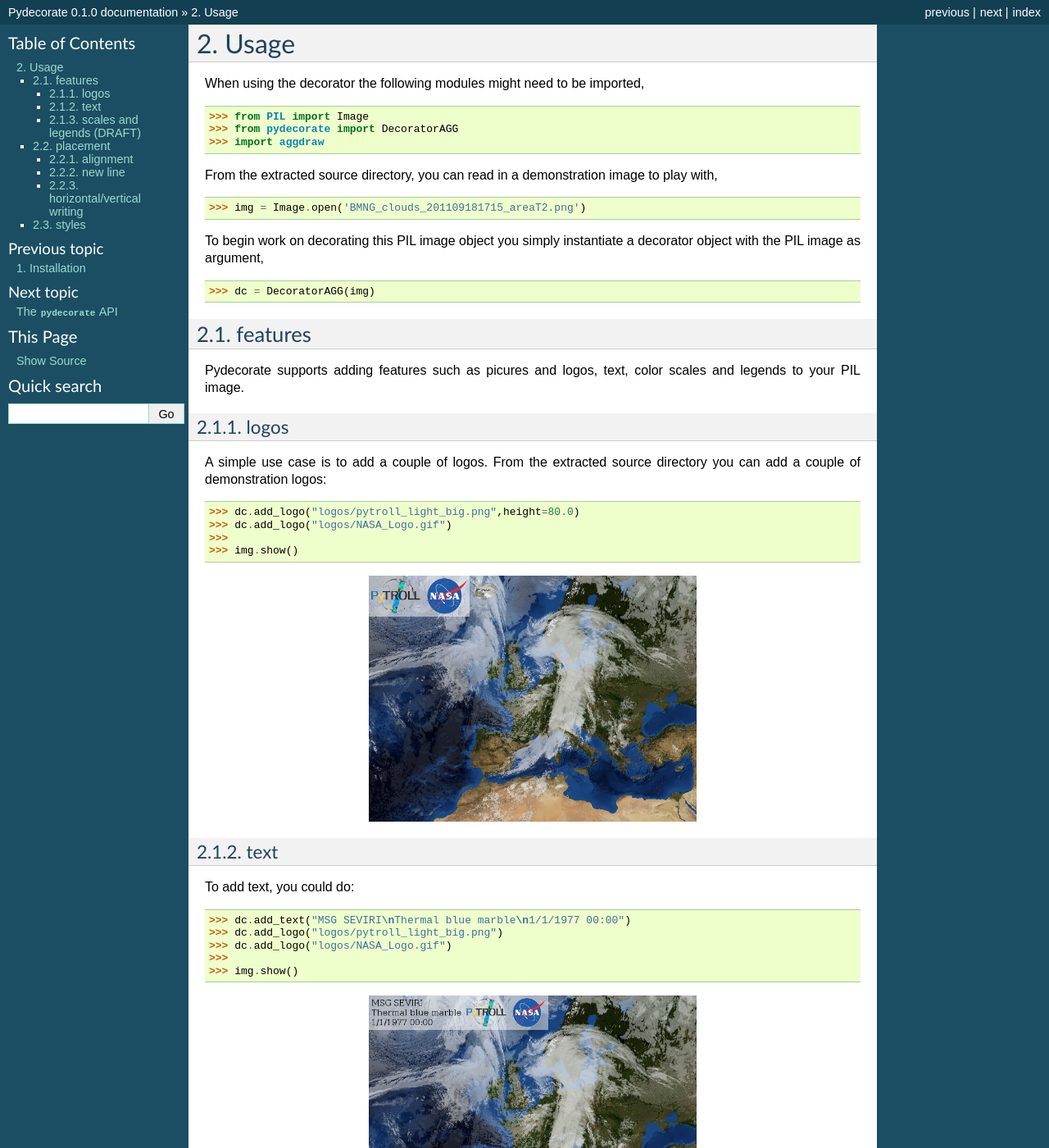
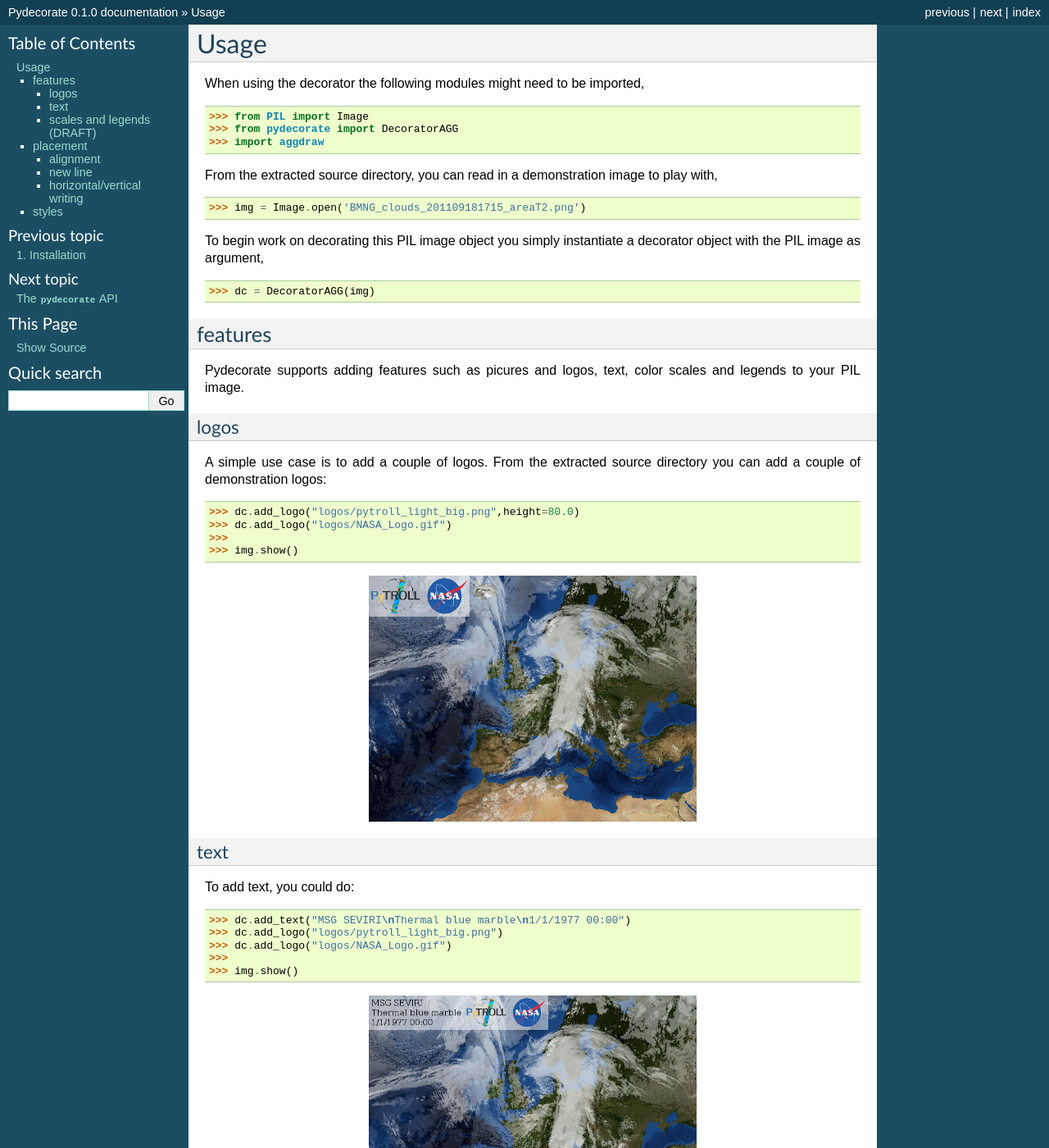
Before and after one commit to pytroll/pydecorate, a Sphinx documentation site: the page built from doc/source/usage.rst, in a window 1280 px wide and 1400 px high. Shown: the whole window at 82% size. Built offline with Sphinx 7.4.7, drawn with Linux system fonts in a browser that asks for light colours; pages that are not in the unit, such as notebooks, are missing from menus; some of the changed text lies outside the part shown.

Commit message:
Clean up documentation and use version module properly

```diff
--- a/doc/source/usage.rst
+++ b/doc/source/usage.rst
@@ -1,9 +1,3 @@
-
-.. sectnum::
-   :depth: 4
-   :start: 2
-   :suffix: .
-
 Usage
 -----
 
@@ -26,12 +20,14 @@
 
 
 features
-^^^^^^^^^^
+^^^^^^^^
+
 Pydecorate supports adding features such as picures and logos,
 text, color scales and legends to your PIL image.
 
 logos
-++++++
++++++
+
 A simple use case is to add a couple of logos.
 From the extracted source directory you can add a couple of
 demonstration logos:
@@ -42,11 +38,12 @@
   >>> img.show()
 
 .. image:: images/logo_image.png
-	:width: 400px
-	:align: center
+    :width: 400px
+    :align: center
 
 text
-+++++
+++++
+
 To add text, you could do:
 
   >>> dc.add_text("MSG SEVIRI\nThermal blue marble\n1/1/1977 00:00")
@@ -56,8 +53,8 @@
   >>> img.show()
 
 .. image:: images/text_and_logo_image.png
-	:width: 400px
-	:align: center
+    :width: 400px
+    :align: center
 
 Notice how the height style of the logos follow the height of the
 text that was entered.  This is because the current height style of
@@ -74,7 +71,8 @@
   >>> dc.add_text("MSG SEVIRI\nThermal blue marble\n1/1/1977 00:00",font=font)
 
 scales and legends (DRAFT)
-+++++++++++++++++++++++
+++++++++++++++++++++++++++
+
 PyDecorate can work with trollimage colormap objects to add colour scales.
 To add some logos along with a standard scale feature based on the 'rdbu'
 scale from trollmap one might do as follows,
@@ -87,8 +85,8 @@
   >>> dc.add_scale(rdbu,extend=True)
 
 .. image:: images/logo_and_scale1.png
-	:width: 400px
-	:align: center
+    :width: 400px
+    :align: center
 
 Note that the extend=True option sets the scale feature to extend to the full
 available space. Without this option the scale will inherit the previous width,
@@ -107,8 +105,8 @@
   >>> dc.add_scale(rdbu,extend=True)
 
 .. image:: images/logo_and_scale2.png
-	:width: 400px
-	:align: center
+    :width: 400px
+    :align: center
 
 To separate the color scale to the right hand side, simply
 throw in an alignment directive between the logos and the scale,
@@ -123,20 +121,22 @@
   >>> dc.add_scale(rdbu,extend=True)
 
 .. image:: images/logo_and_scale3.png
-	:width: 400px
-	:align: center
+    :width: 400px
+    :align: center
 
 More on feature placement options in the following section.
 
 placement
-^^^^^^^^^^^^^^
+^^^^^^^^^
+
 The decorator allows the cursor to be relocated and alligned to different sides of the image.
 By default the cursor writes horizontally from the top-left corner. The cursor can however be
 easily relocated at any other side of the image, and the vertical and horizontal write orientation
 can be changed.
 
 alignment
-++++++++++++++
++++++++++
+
 Continuing from the previous example,
 we can align the cursor to the bottom-right corner, by executing
 
@@ -150,8 +150,8 @@
   >>> dc.add_logo("logos/NASA_Logo.gif")
 
 .. image:: images/alignment_image1.png
-	:width: 400px
-	:align: center
+    :width: 400px
+    :align: center
 
 Note: Currently the decorator does not provide an easy option for centered placement
 of features. However the cursor position may be set manually as part of the style
@@ -160,11 +160,12 @@
   >>> dc.add_text("This is a manually\nplaced text\nover here.", cursor=[400,480])
 
 .. image:: images/alignment_image2.png
-	:width: 400px
-	:align: center
+    :width: 400px
+    :align: center
 
 new line
 +++++++++
+
 As with typewriters, the decorator can also progress to a new line of features.
 Starting from our first example,
 
@@ -173,11 +174,12 @@
   >>> dc.add_logo("logos/pytroll_light_big.png")
 
 .. image:: images/alignment_image3.png
-	:width: 400px
-	:align: center
+    :width: 400px
+    :align: center
 
 horizontal/vertical writing
 ++++++++++++++++++++++++++++
+
 The orientation of the cursor writes can be changed from vertical to horizontal writing.
 The following statements will write some features vertically,
 
@@ -192,11 +194,12 @@
 of the previously added feature and allows it to expand to the necessary height.
 
 .. image:: images/alignment_image4.png
-	:width: 400px
-	:align: center
+    :width: 400px
+    :align: center
 
 styles
-^^^^^^^^^^^^^^
+^^^^^^
+
 The decorator style settings is a dictionary of
 options that is retentive between successive operations
 (state machine), all except for the :attr:`cursor` attribute
@@ -237,5 +240,5 @@
     >>> dc.add_text("Some text",font=font)
 
 .. image:: images/style_retention.png
-	:width: 400px
-	:align: center
+    :width: 400px
+    :align: center
--- a/pydecorate/version.py
+++ b/pydecorate/version.py
@@ -23,4 +23,4 @@
 """
 """
 
-__version__ = '0.1.0'
+__version__ = '0.2.0a0.dev0'
--- a/setup.py
+++ b/setup.py
@@ -34,7 +34,7 @@
 version = imp.load_source('pydecorate.version', 'pydecorate/version.py')
 
 setup(name='pydecorate',
-      version="v0.1.0",
+      version=version.__version__,
       description='Decorating PIL images: logos, texts, pallettes',
       author='Hrobjartur Thorsteinsson',
       author_email='thorsteinssonh@gmail.com',
@@ -60,7 +60,7 @@
                         'pillow'],
       scripts=[],
       data_files=[],
-      test_suite="nose.collector",
+      # test_suite="nose.collector",
       tests_require=[],
 
       zip_safe=False
```
